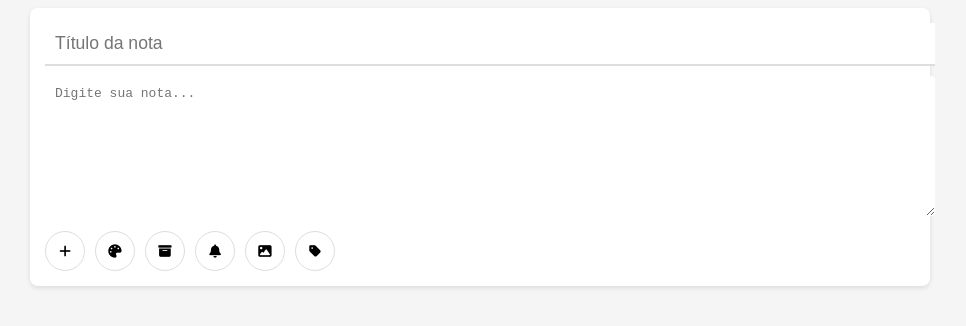
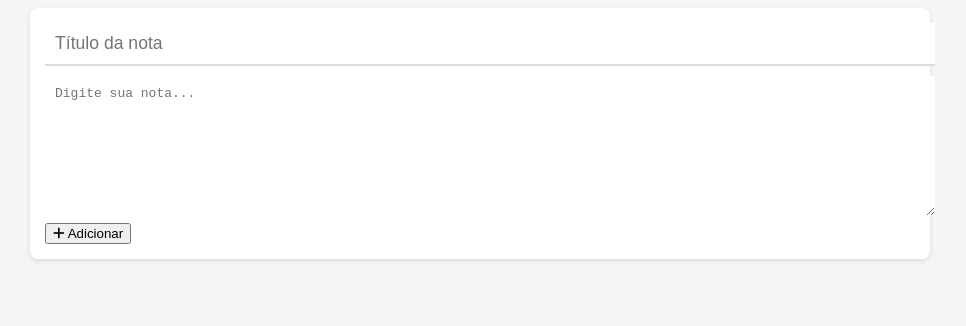
Before and after one commit to rtoram/xperinotas, a plain HTML site: page index.html in a window 1280 px wide. Shown: the part 106-432 px from the top of the page, without its empty margins (160-1126 px from the left). Drawn offline with Linux system fonts and the light colour scheme.

Commit message:
Update index.html

```diff
--- a/index.html
+++ b/index.html
@@ -13,17 +13,9 @@
         <div class="note-input">
             <input type="text" id="noteTitle" placeholder="Título da nota">
             <textarea id="noteText" placeholder="Digite sua nota..."></textarea>
-            <div class="toolbar">
-                <button onclick="addNote()" title="Adicionar Nota"><i class="fas fa-plus"></i></button>
-                <button onclick="showColorPicker()" title="Cor de Fundo"><i class="fas fa-palette"></i></button>
-                <div id="colorPicker" class="color-picker hidden"></div>
-                <button title="Arquivar"><i class="fas fa-archive"></i></button>
-                <button title="Lembrete"><i class="fas fa-bell"></i></button>
-                <button title="Adicionar Imagem"><i class="fas fa-image"></i><input type="file" id="imageInput" accept="image/*" onchange="addImage(this)"></button>
-                <button title="Adicionar Marcador"><i class="fas fa-tag"></i></button>
-            </div>
+            <button onclick="addNote()" title="Adicionar Nota"><i class="fas fa-plus"></i> Adicionar</button>
         </div>
-        <div id="notesContainer" class="notes"></div>
+        <div id="notesContainer" class="notes-section"></div>
     </div>
     <script src="script.js"></script>
 </body>
```
